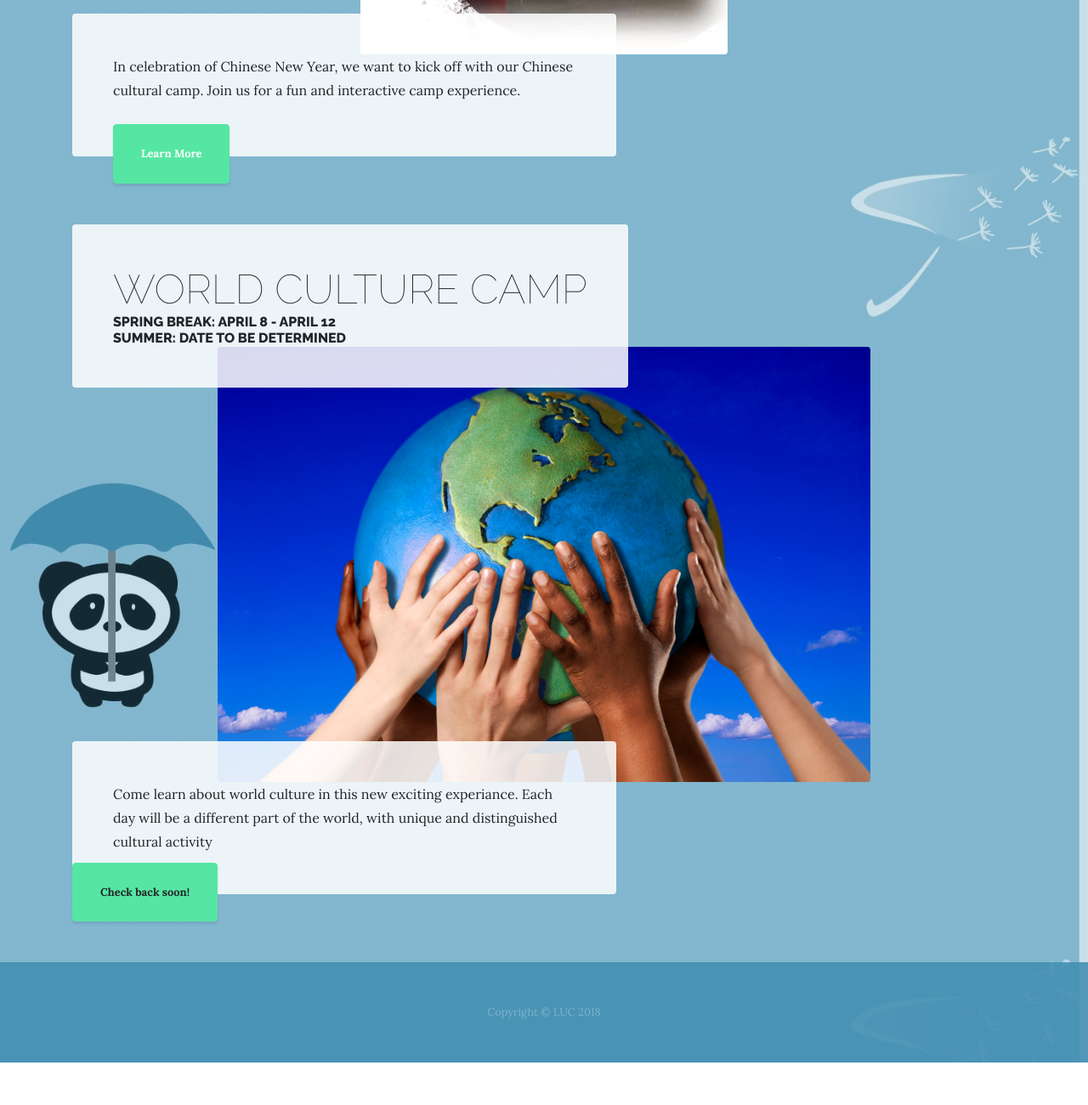
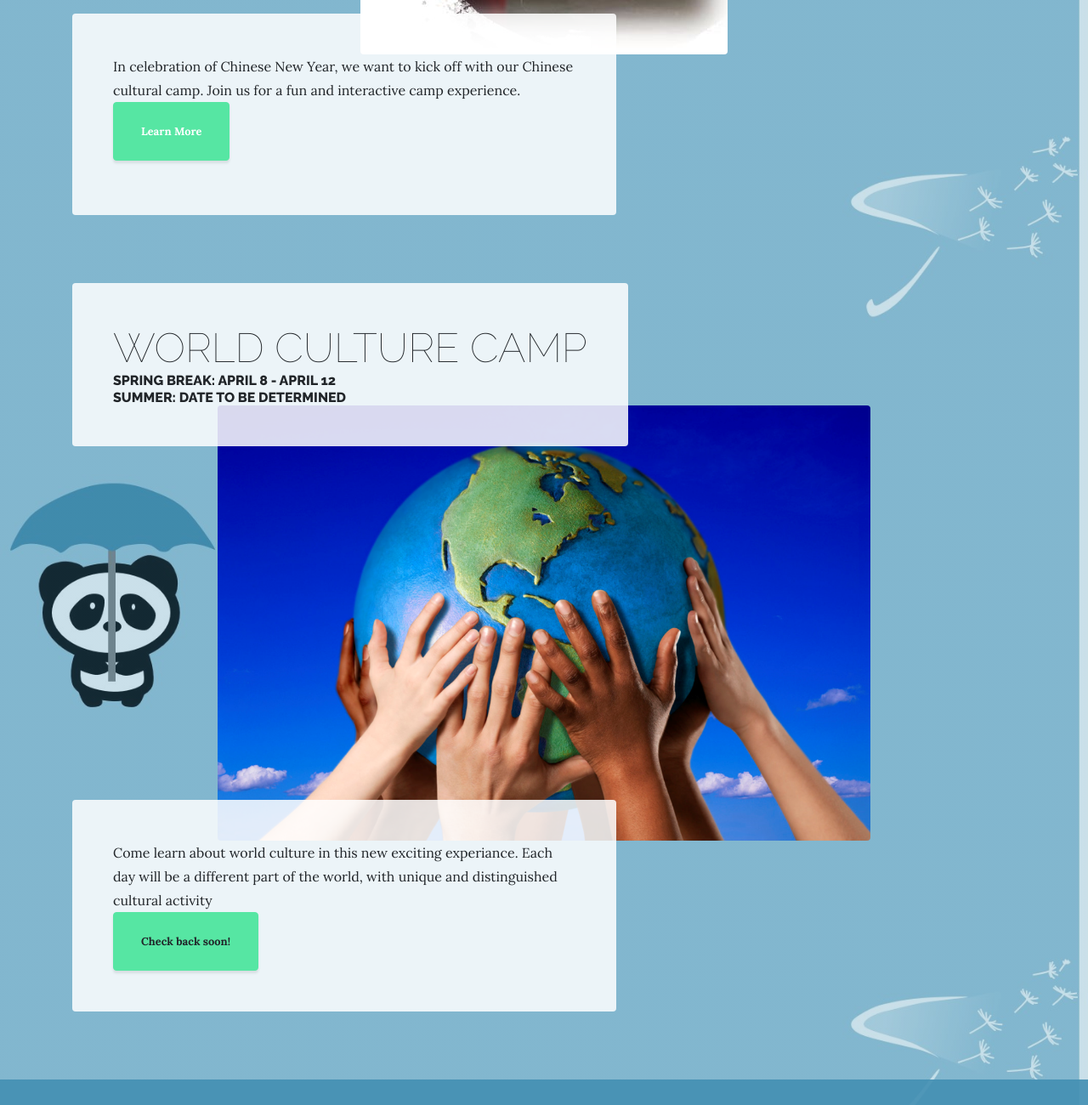
Before and after one commit to LittleUmbrellaClub/Website, a website: page classes.html in a window 1280 px wide. Shown: the part 960-2260 px from the top of the page at 85% size. Before the commit the page ends 2210 px from the top, so only its background shows below. Drawn offline with Linux system fonts and the light colour scheme.

Commit message:
Add files via upload

```diff
--- a/classes.html
+++ b/classes.html
@@ -73,7 +73,7 @@
           <div class="product-item-description d-flex mr-auto">
             <div class="bg-faded p-5 rounded">
               <p class="mb-0">In celebration of Chinese New Year, we want to kick off with our Chinese cultural camp. Join us for a fun and interactive camp experience.
-                  <div class="class-button mx-auto">
+                  <div class="intro-button mx-auto">
                       <a class="btn btn-primary btn-xl" href="Class1.html">Learn More</a>
                   </div>
               </p>
@@ -99,7 +99,7 @@
           <div class="product-item-description d-flex mr-auto">
             <div class="bg-faded p-5 rounded">
               <p class="mb-0">Come learn about world culture in this new exciting experiance. Each day will be a different part of the world, with unique and distinguished cultural activity</p>
-              <div class="class1-button mx-auto">
+              <div class="intro-button mx-auto">
                   <a class="btn btn-primary btn-xl">Check back soon!</a>
               </div>
             </div>
```
